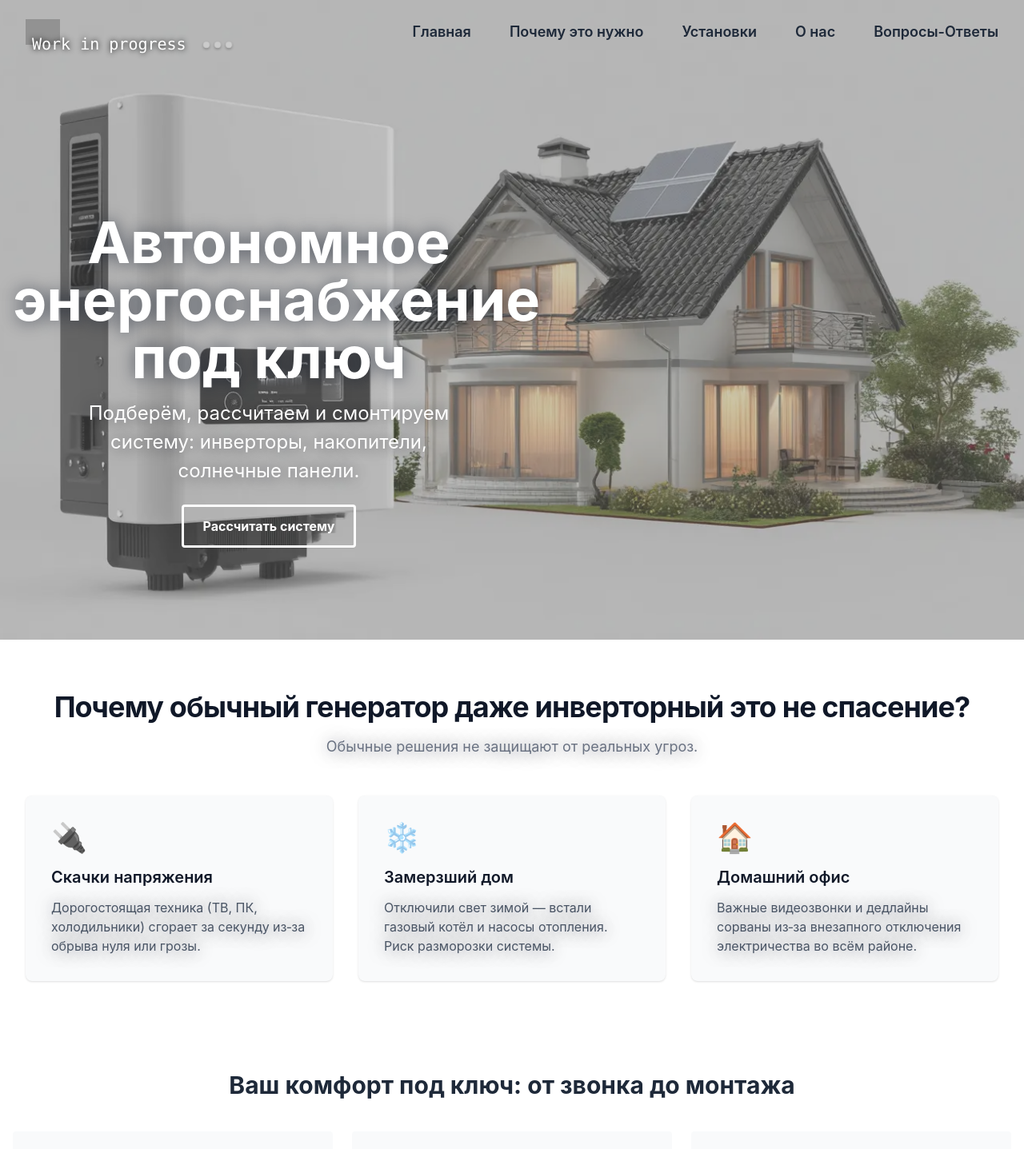
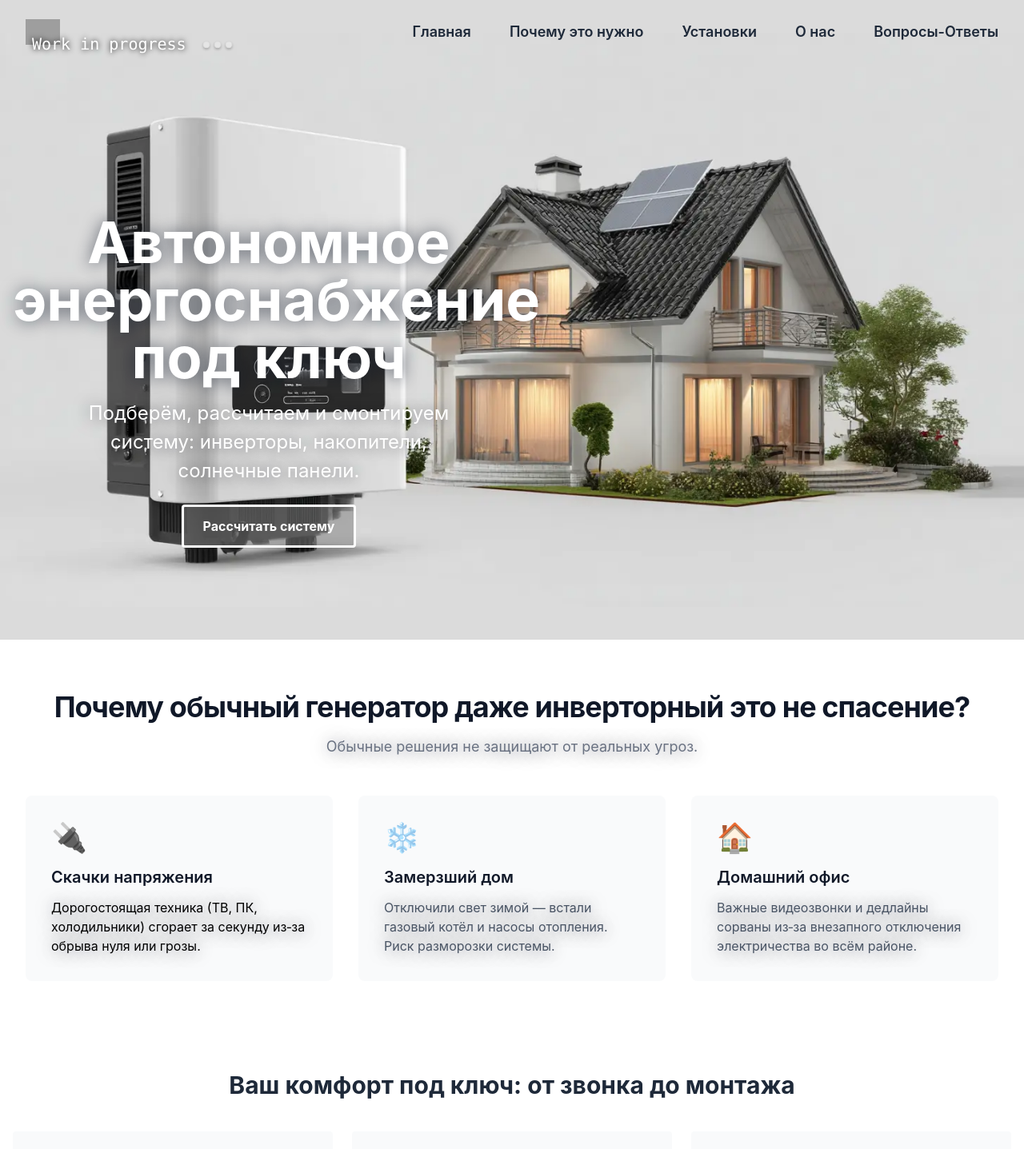
Before and after one commit to GarryVar/invertor-energy, a React (Vite) app: page / in a window 1280 px wide. Shown: the top 1437 px of the page at 80% size. Built offline with nearby package versions, Linux system fonts and the light colour scheme; grey boxes are pictures that could not be loaded.

Commit message:
Update design and hero image

```diff
--- a/src/components/Advantages/Advantages.module.css
+++ b/src/components/Advantages/Advantages.module.css
@@ -18,4 +18,7 @@
     height: 60px;
   }
 
+  p {
+    text-shadow: none;
   }
+}
--- a/src/components/Hero/Hero.jsx
+++ b/src/components/Hero/Hero.jsx
@@ -5,6 +5,11 @@ import styles from "./Hero.module.css";
 function Hero() {
   return (
     <section className={styles.relative}>
+      <img
+        src={HeroImage}
+        alt="Энергосистема в частном доме"
+        className={`${styles.hero}`}
+      />
       <div
         style={{
           display: "flex",
@@ -26,12 +31,6 @@ function Hero() {
           <span></span>
         </div>
       </div>
-
-      <img
-        src={HeroImage}
-        alt="Энергосистема в частном доме"
-        className="w-full h-[100vh] object-cover"
-      />
       <div className="absolute inset-0 ">
         <Header />
       </div>
--- a/src/components/Hero/Hero.module.css
+++ b/src/components/Hero/Hero.module.css
@@ -4,8 +4,10 @@
   border-bottom-left-radius: var(--radius-4xl);
   border-bottom-right-radius: var(--radius-4xl);
 
-  background-color: #b6b6b6;
+  background-color: #dbdbdb;
   height: 100vh;
+  display: flex;
+  justify-content: end;
 }
 
 h1 {
@@ -18,6 +20,10 @@ p {
   text-shadow: 0px 1px 20px #1018289e;
 }
 
-img {
-  filter: contrast(0.6);
+.hero {
+  object-fit: contain;
 }
+
+button {
+  background-color: #80808080;
+}
--- a/src/components/Pain/Pain.jsx
+++ b/src/components/Pain/Pain.jsx
@@ -1,44 +1,53 @@
 function Pain() {
   return (
-    <section class="bg-white py-16 px-4 sm:px-6 lg:px-8">
-    <div class="max-w-7xl mx-auto">
-        <div class="text-center mb-12">
-        <h2 class="text-3xl font-bold tracking-tight text-gray-900 sm:text-4xl">
+    <section className="bg-white py-16 px-4 sm:px-6 lg:px-8">
+      <div className="max-w-7xl mx-auto">
+        <div className="text-center mb-12">
+          <h2 className="text-3xl font-bold tracking-tight text-gray-900 sm:text-4xl">
             Почему обычный генератор даже инверторный это не спасение?
           </h2>
-        <p class="mt-4 text-lg text-gray-500">
+          <p className="mt-4 text-lg text-gray-500">
             Обычные решения не защищают от реальных угроз.
           </p>
         </div>
 
-        <div class="grid grid-cols-1 gap-8 sm:grid-cols-2 lg:grid-cols-3">
-        <div class="flex flex-col p-8  rounded-lg shadow-sm hover:shadow-md transition-shadow duration-300 bg-gray-50">
-            <div class="text-4xl mb-4">🔌</div>
-            <strong class="text-xl font-semibold text-gray-900 mb-3">Скачки напряжения</strong>
-            <p class="text-gray-600 leading-relaxed">
-            Дорогостоящая техника (ТВ, ПК, холодильники) сгорает за секунду из‑за обрыва нуля или грозы.
+        <div className="grid grid-cols-1 gap-8 sm:grid-cols-2 lg:grid-cols-3">
+          <div className="flex flex-col p-8  rounded-lg hover:shadow-md  duration-300 bg-gray-50">
+            <div className="text-4xl mb-4">🔌</div>
+            <strong className="text-xl font-semibold text-gray-900 mb-3">
+              Скачки напряжения
+            </strong>
+            <p>
+              Дорогостоящая техника (ТВ, ПК, холодильники) сгорает за секунду
+              из‑за обрыва нуля или грозы.
             </p>
           </div>
 
-        <div class="flex flex-col p-8  rounded-lg shadow-sm hover:shadow-md transition-shadow duration-300 bg-gray-50">
-            <div class="text-4xl mb-4">❄️</div>
-            <strong class="text-xl font-semibold text-gray-900 mb-3">Замерзший дом</strong>
-            <p class="text-gray-600 leading-relaxed">
-            Отключили свет зимой — встали газовый котёл и насосы отопления. Риск разморозки системы.
+          <div className="flex flex-col p-8  rounded-lg hover:shadow-md  duration-300 bg-gray-50">
+            <div className="text-4xl mb-4">❄️</div>
+            <strong className="text-xl font-semibold text-gray-900 mb-3">
+              Замерзший дом
+            </strong>
+            <p className="text-gray-600 ">
+              Отключили свет зимой — встали газовый котёл и насосы отопления.
+              Риск разморозки системы.
             </p>
           </div>
 
-        <div class="flex flex-col p-8  rounded-lg shadow-sm hover:shadow-md transition-shadow duration-300 bg-gray-50">
-            <div class="text-4xl mb-4">🏠</div>
-            <strong class="text-xl font-semibold text-gray-900 mb-3">Домашний офис</strong>
-            <p class="text-gray-600 leading-relaxed">
-            Важные видеозвонки и дедлайны сорваны из‑за внезапного отключения электричества во всём районе.
+          <div className="flex flex-col p-8  rounded-lg hover:shadow-md duration-300 bg-gray-50">
+            <div className="text-4xl mb-4">🏠</div>
+            <strong className="text-xl font-semibold text-gray-900 mb-3">
+              Домашний офис
+            </strong>
+            <p className="text-gray-600">
+              Важные видеозвонки и дедлайны сорваны из‑за внезапного отключения
+              электричества во всём районе.
             </p>
           </div>
         </div>
       </div>
     </section>
-    )
+  );
 }
 
 export default Pain;
```
Also changed, not shown: src/components/Advantages/Advantages.jsx (+10 -9 lines), src/assets/image03.png (added), src/assets/products/editing_result_f2f583bdab7011f1842c2606a5d7bc8c_1.png (added). Lines whose indentation alone changed are shown as unchanged.
